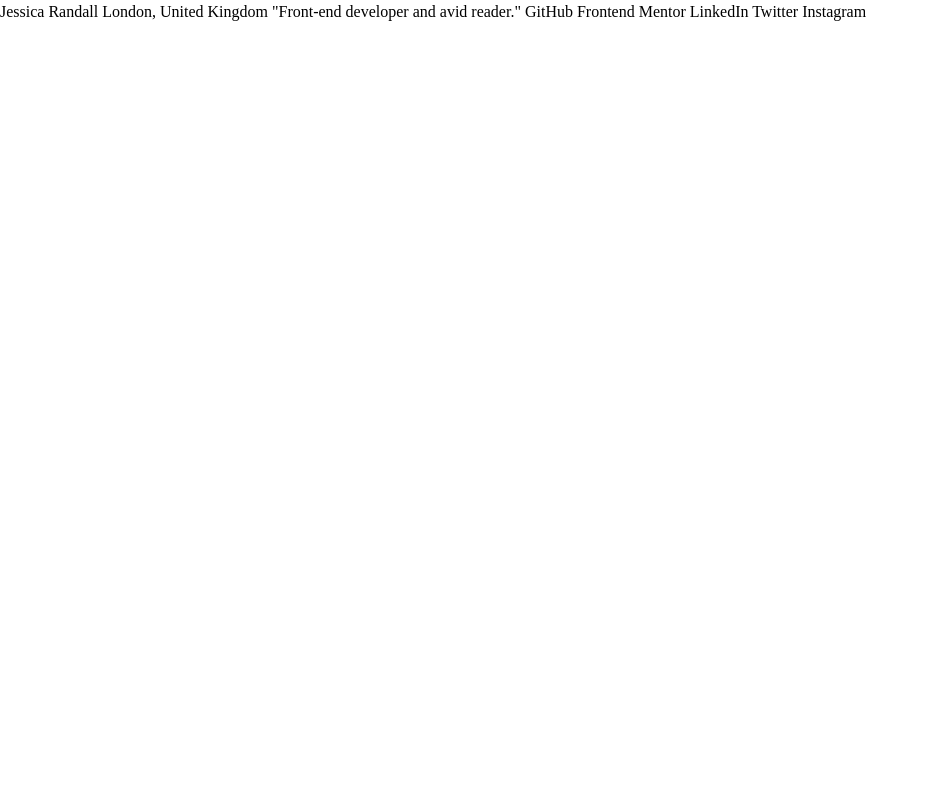
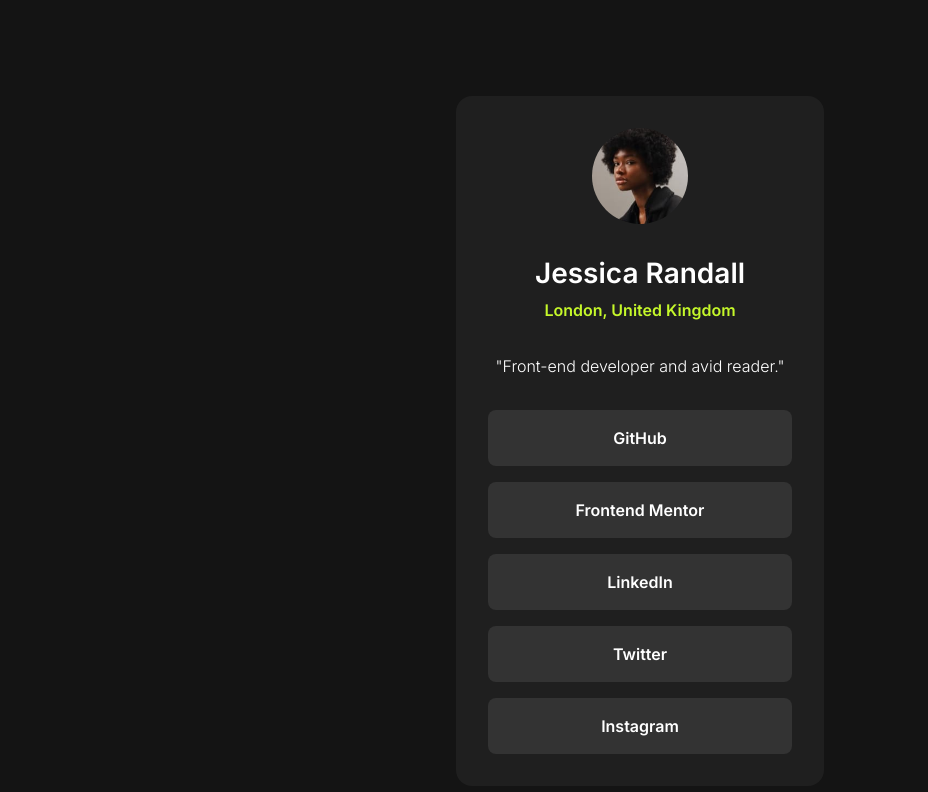
Before and after one commit to EbadShelby/social-link-profiles-Design-to-code, a plain HTML site: page social-links-profile-main/index.html in a window 1280 px wide. Shown: the whole page, without its empty margins (0-928 px from the left). Drawn offline with Linux system fonts and the light colour scheme.

Commit message:
project-done

```diff
--- a/social-links-profile-main/index.html
+++ b/social-links-profile-main/index.html
@@ -1,29 +1,52 @@
 <!DOCTYPE html>
 <html lang="en">
-<head>
-  <meta charset="UTF-8">
-  <meta name="viewport" content="width=device-width, initial-scale=1.0"> <!-- displays site properly based on user's device -->
+  <head>
+    <meta charset="UTF-8" />
+    <meta name="viewport" content="width=device-width, initial-scale=1.0" />
+    <!-- displays site properly based on user's device -->
 
-  <link rel="icon" type="image/png" sizes="32x32" href="./assets/images/favicon-32x32.png">
+    <link
+      rel="icon"
+      type="image/png"
+      sizes="32x32"
+      href="./assets/images/favicon-32x32.png"
+    />
 
-  <title>Frontend Mentor | Social links profile</title>
+    <title>Frontend Mentor | Social links profile</title>
 
-  <link rel="stylesheet" href="style.css">
-  <link rel="preconnect" href="https://fonts.googleapis.com">
-  <link rel="preconnect" href="https://fonts.gstatic.com" crossorigin>
-  <link href="https://fonts.googleapis.com/css2?family=Inter:wght@100..900&display=swap" rel="stylesheet">
-</head>
-<body>
-
-  Jessica Randall
-  London, United Kingdom
-  "Front-end developer and avid reader."
-
-  GitHub
-  Frontend Mentor
-  LinkedIn
-  Twitter
-  Instagram
-
-</body>
+    <link rel="stylesheet" href="style.css" />
+    <link rel="preconnect" href="https://fonts.googleapis.com" />
+    <link rel="preconnect" href="https://fonts.gstatic.com" crossorigin />
+    <link
+      href="https://fonts.googleapis.com/css2?family=Inter:wght@100..900&display=swap"
+      rel="stylesheet"
+    />
+  </head>
+  <body>
+    <section>
+      <div class="container">
+        <div class="wrapper">
+          <div class="user-container">
+            <div class="img-container">
+              <img
+                class="profile-picture"
+                src="assets/images/avatar-jessica.jpeg"
+                alt="jessica-profile"
+              />
+            </div>
+            <p class="user-name">Jessica Randall</p>
+            <p class="user-address">London, United Kingdom</p>
+            <p class="user-info">"Front-end developer and avid reader."</p>
+          </div>
+          <div class="nav">
+            <button class="btn dark">GitHub</button>
+            <button class="btn dark">Frontend Mentor</button>
+            <button class="btn dark">LinkedIn</button>
+            <button class="btn dark">Twitter</button>
+            <button class="btn dark">Instagram</button>
+          </div>
+        </div>
+      </div>
+    </section>
+  </body>
 </html>
--- a/social-links-profile-main/style.css
+++ b/social-links-profile-main/style.css
@@ -9,20 +9,25 @@
 
   --clr-neutral-100: hsl(0, 0%, 100%);
 
+  --fw-small: 300;
   --fw-regular: 400;
-  --fw-medium: 500;
+  --fw-semi-bold: 600;
   --fw-bold: 700;
 
-  --ff-accent: ;
-  --ff-base: ;
+  --ff-base: Inter, sans-serif;
 
-  --spacing: ;
+  --spacing-xsmall: 0.25rem;
+  --spacing-small: 0.5em;
+  --spacing-regular: 1em;
+  --spacing-medium: 2em;
+  --spacing-large: 3em;
+  --spacing-xlarge: 6em;
 
   --fs-300: 0.8125rem;
   --fs-400: 0.875rem;
   --fs-500: 0.9375rem;
   --fs-600: 1rem;
-  --fs-700: 1.875rem;
+  --fs-700: 1.75rem;
   --fs-800: 2.5rem;
   --fs-900: 3.5rem;
 }
@@ -46,7 +51,7 @@ html:focus-within {
 
 html,
 body {
-  min-height: 100%;
+  min-height: 100vh;
 }
 
 body {
@@ -84,7 +89,67 @@ h6 {
 }
 
 /* ========|| General Styling ||========= */
+body {
+  display: grid;
+  place-content: center;
+  font-family: var(--ff-base);
+  background-color: var(--clr-primary-900);
+  text-align: center;
+}
+p {
+  color: var(--clr-neutral-100);
+}
+/* ==========|| Main Styling ||========== */
+.container {
+  max-width: 24rem;
+  background-color: var(--clr-secondary-800);
+  border-radius: 1rem;
+  margin: var(--spacing-xlarge) var(--spacing-medium);
+}
 
-/* ==========|| Main Styling ||========== */
+.wrapper {
+  padding: var(--spacing-medium);
+}
 
+.img-container {
+  display: flex;
+  justify-content: center;
+}
+.profile-picture {
+  border-radius: 100vh;
+  width: 6em;
+}
+
+.user-container {
+  display: grid;
+  padding-inline: var(--spacing-small);
+}
+.user-name {
+  font-size: var(--fs-700);
+  font-weight: var(--fw-semi-bold);
+  margin-block: var(--spacing-regular) var(--spacing-xsmall);
+}
+.user-address {
+  font-weight: var(--fw-semi-bold);
+  color: var(--clr-accent);
+}
+.user-info {
+  font-weight: var(--fw-small);
+  margin-block: var(--spacing-medium);
+}
+
+.nav {
+  display: grid;
+  gap: 1em;
+}
+.btn {
+  padding: 1rem;
+  border-radius: 0.5rem;
+  border: none;
+  color: var(--clr-neutral-100);
+  font-weight: var(--fw-semi-bold);
+}
 /* ============|| Utilities ||=========== */
+.dark {
+  background-color: var(--clr-secondary-700);
+}
```
